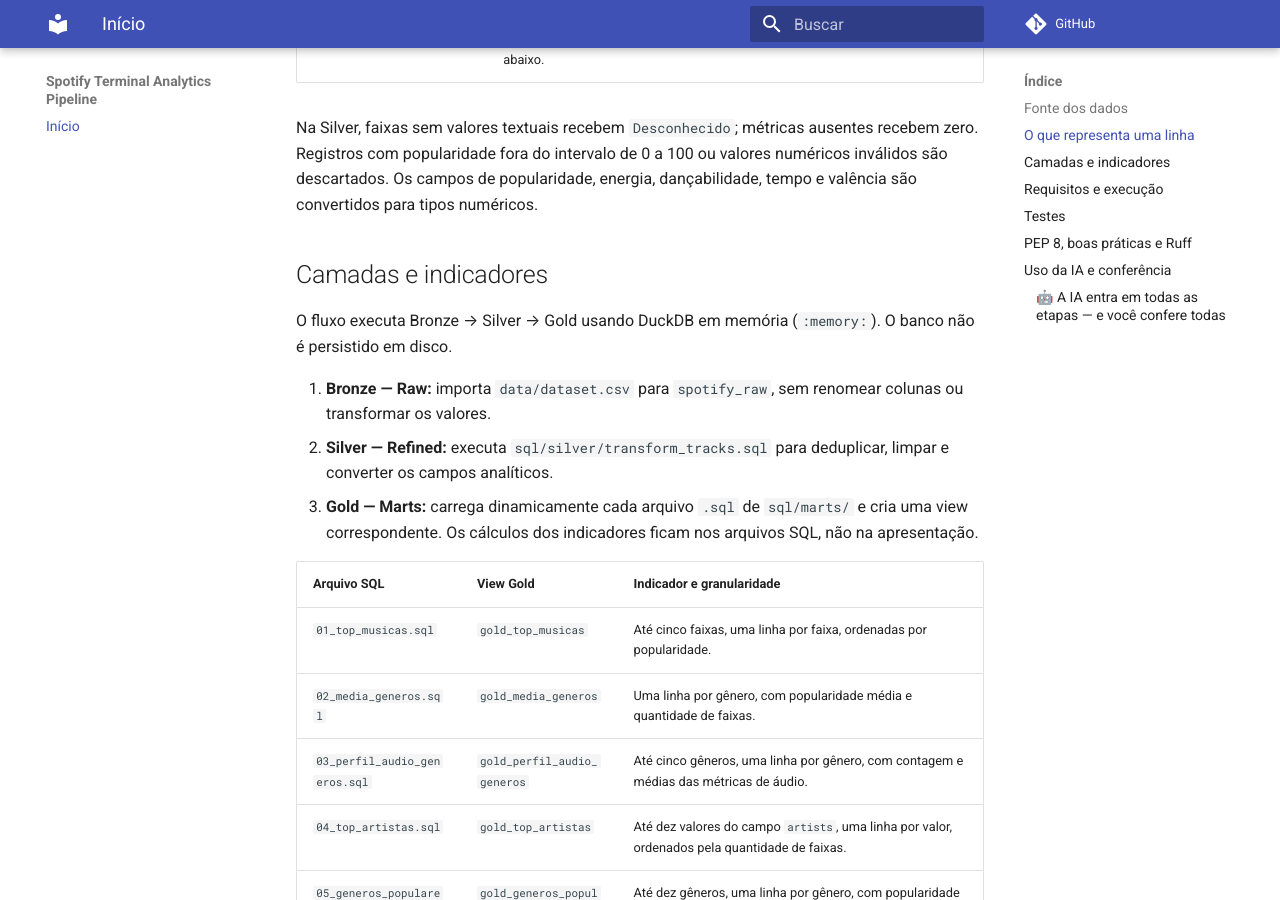
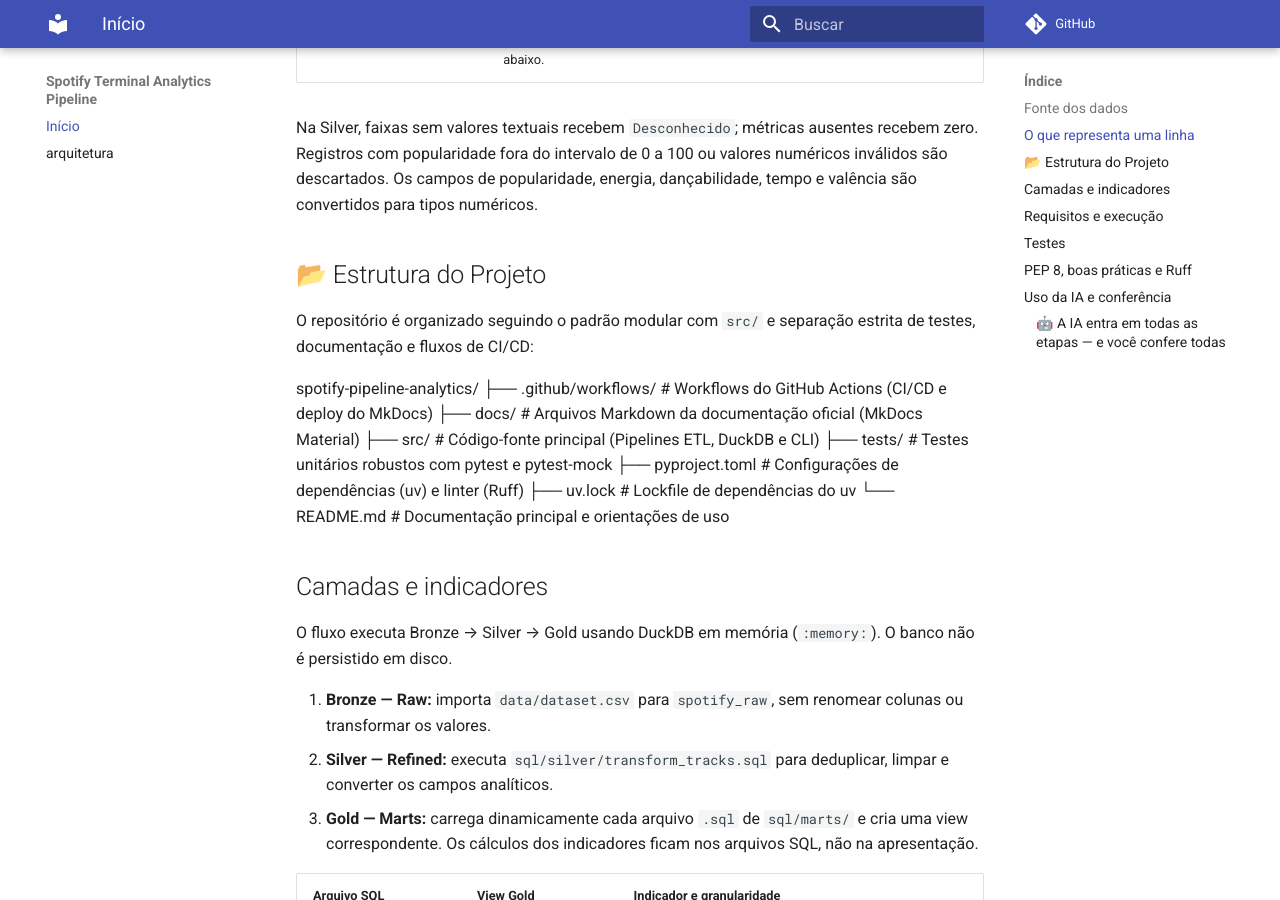
Before and after one commit to Well-cre/spotify-pipeline-analytics, an MkDocs documentation site: the page built from docs/index.md, in a window 1280 px wide and 900 px high, scrolled down 844 px. Built offline with MkDocs 1.6.1 and Material for MkDocs 9.7.7, drawn with Linux system fonts in a browser that asks for light colours; comment, search, counter and statistics services are not loaded.

```diff
--- a/README.md
+++ b/README.md
@@ -26,6 +26,19 @@ Na Silver, faixas sem valores textuais recebem `Desconhecido`; métricas ausente
 Registros com popularidade fora do intervalo de 0 a 100 ou valores numéricos inválidos são
 descartados. Os campos de popularidade, energia, dançabilidade, tempo e valência são convertidos
 para tipos numéricos.
+
+## 📂 Estrutura do Projeto
+
+O repositório é organizado seguindo o padrão modular com `src/` e separação estrita de testes, documentação e fluxos de CI/CD:
+
+spotify-pipeline-analytics/
+├── .github/workflows/   # Workflows do GitHub Actions (CI/CD e deploy do MkDocs)
+├── docs/                # Arquivos Markdown da documentação oficial (MkDocs Material)
+├── src/                 # Código-fonte principal (Pipelines ETL, DuckDB e CLI)
+├── tests/               # Testes unitários robustos com pytest e pytest-mock
+├── pyproject.toml       # Configurações de dependências (uv) e linter (Ruff)
+├── uv.lock              # Lockfile de dependências do uv
+└── README.md            # Documentação principal e orientações de uso
 
 ## Camadas e indicadores
 
--- a/mkdocs.yml
+++ b/mkdocs.yml
@@ -22,3 +22,4 @@ markdown_extensions:
 
 nav:
   - Início: index.md
+  - arquitetura: arquitetura.md
```
Also changed, not shown: docs/arquitetura.md (added).
